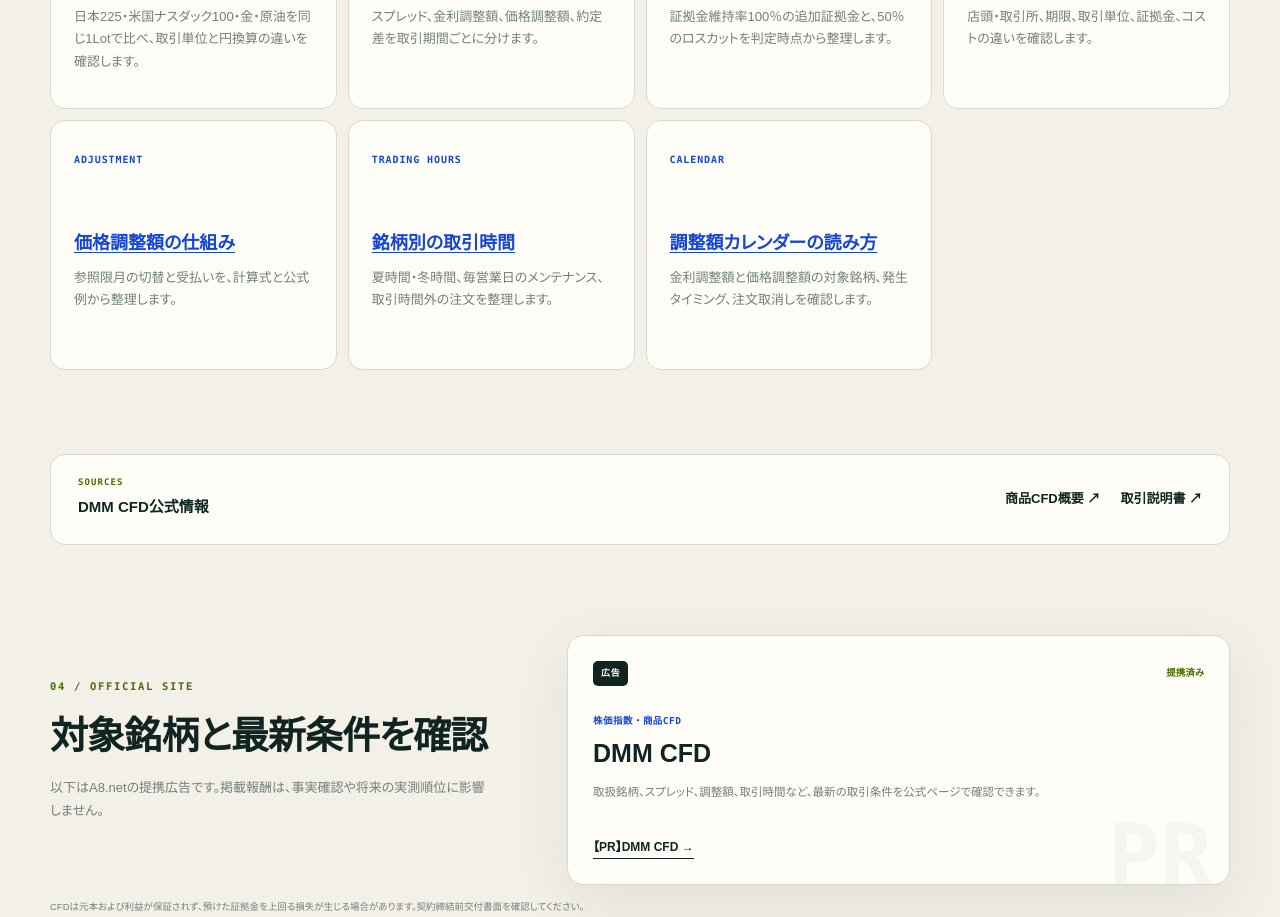
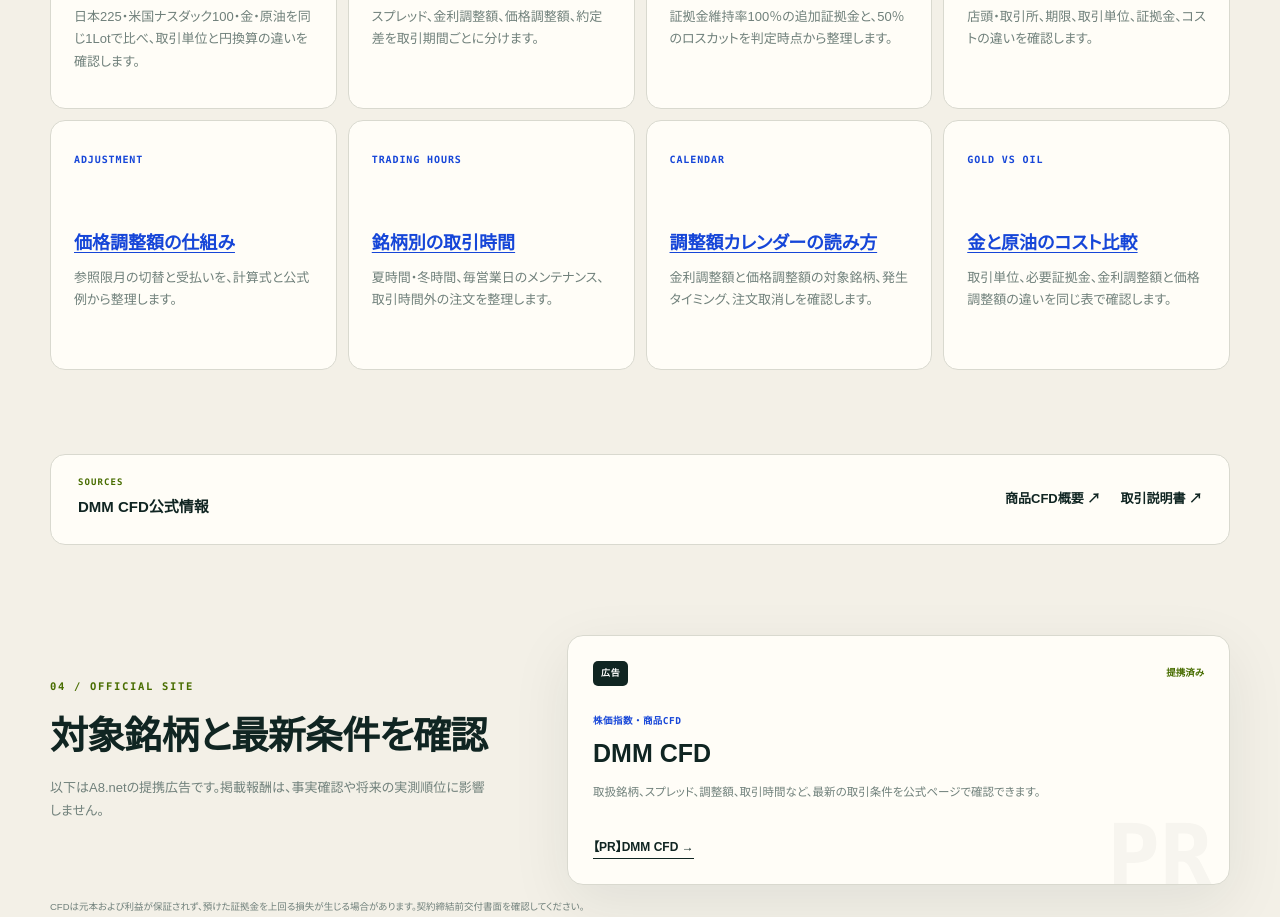
Before and after one commit to mrok18/hanbaijo, a Next.js app: page /cfd/dmm-cfd in a window 1280 px wide. Shown: the part 1980-2897 px from the top of the page. Built offline with nearby package versions, Linux system fonts and the light colour scheme.

Commit message:
feat: link DMM CFD commodity comparison

```diff
--- a/app/cfd/dmm-cfd/page.tsx
+++ b/app/cfd/dmm-cfd/page.tsx
@@ -78,6 +78,7 @@ export default function DmmCfdPage() {
           <article><b>ADJUSTMENT</b><h3><Link href="/articles/cfd-price-adjustment">価格調整額の仕組み</Link></h3><p>参照限月の切替と受払いを、計算式と公式例から整理します。</p></article>
           <article><b>TRADING HOURS</b><h3><Link href="/articles/dmm-cfd-trading-hours">銘柄別の取引時間</Link></h3><p>夏時間・冬時間、毎営業日のメンテナンス、取引時間外の注文を整理します。</p></article>
           <article><b>CALENDAR</b><h3><Link href="/articles/dmm-cfd-adjustment-calendar">調整額カレンダーの読み方</Link></h3><p>金利調整額と価格調整額の対象銘柄、発生タイミング、注文取消しを確認します。</p></article>
+          <article><b>GOLD VS OIL</b><h3><Link href="/articles/dmm-cfd-gold-vs-oil-cost">金と原油のコスト比較</Link></h3><p>取引単位、必要証拠金、金利調整額と価格調整額の違いを同じ表で確認します。</p></article>
         </div>
       </section>
 
```
